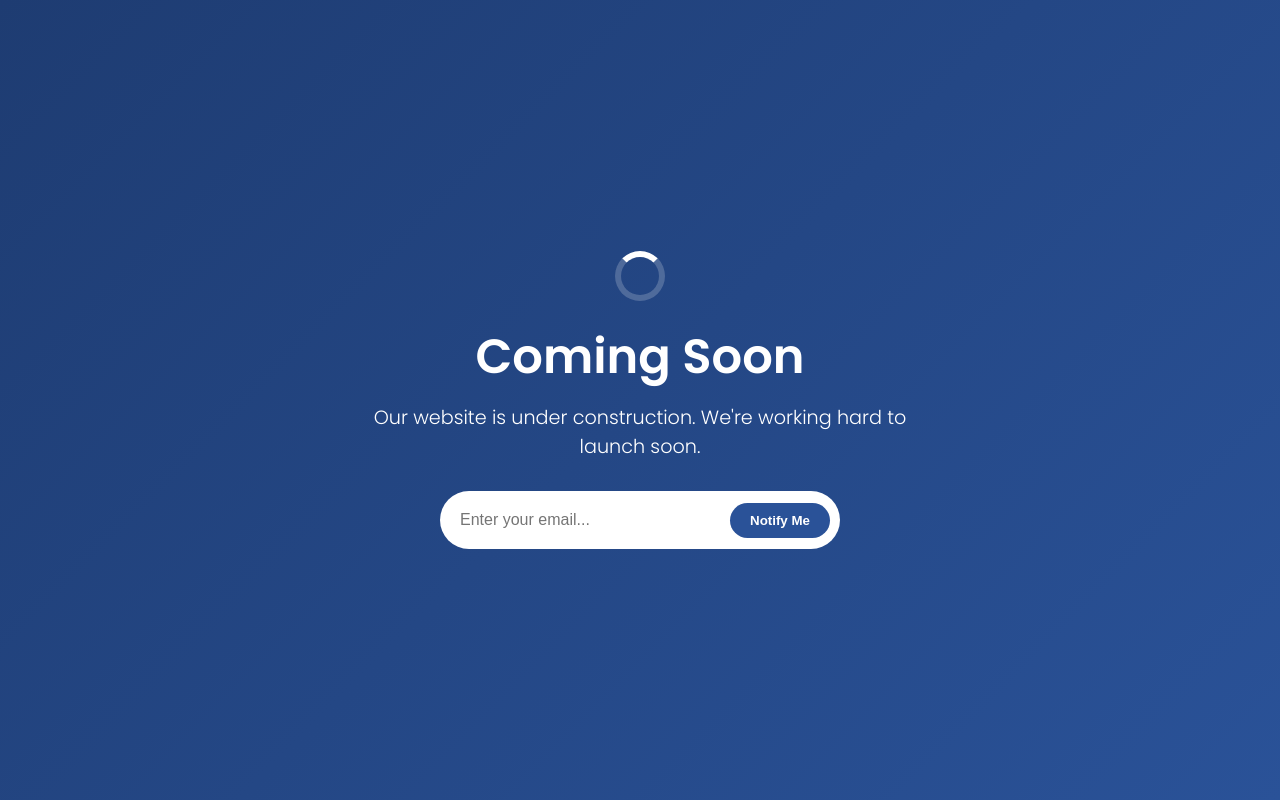
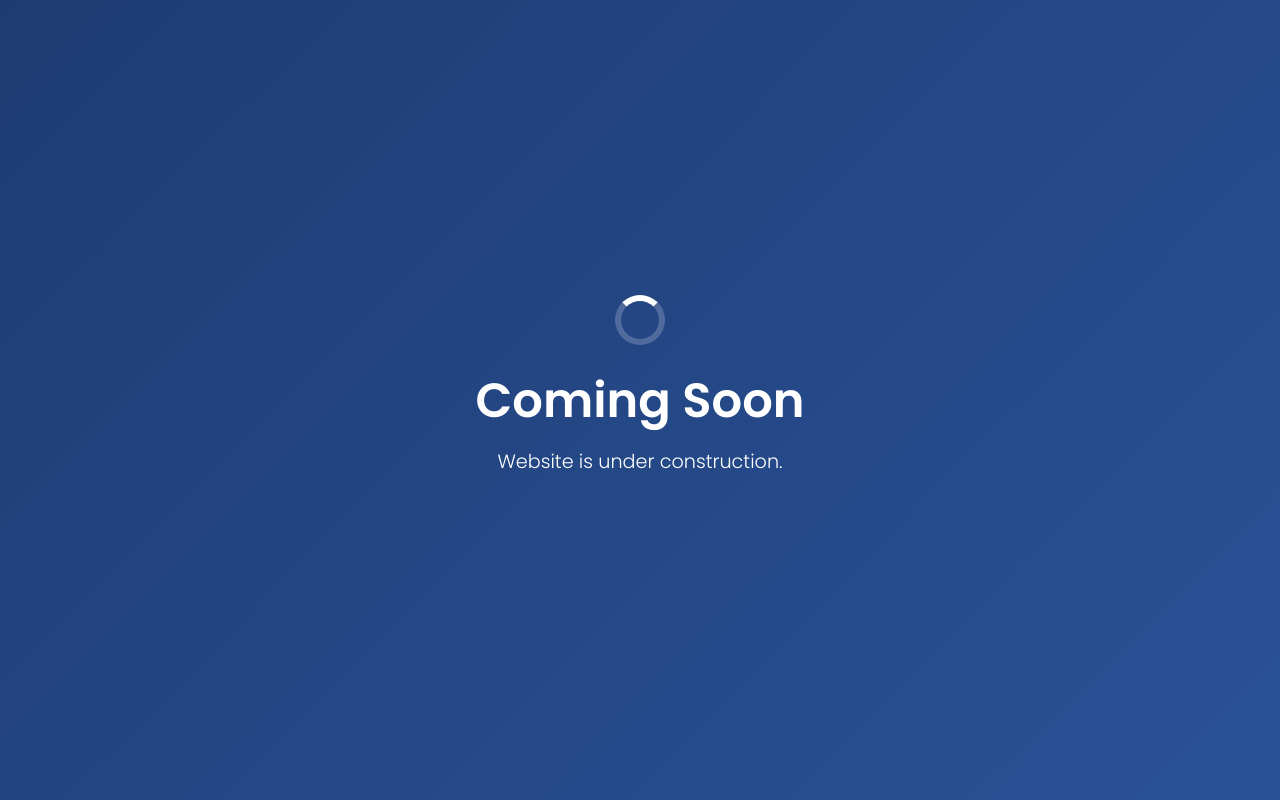
Before and after one commit to wanem1/pukarwanemlimbu.github.io, a plain HTML site: page index.html in a window 1280 px wide. Drawn offline with Linux system fonts and the light colour scheme.

Commit message:
Update index.html

```diff
--- a/index.html
+++ b/index.html
@@ -98,11 +98,7 @@
   <div class="container">
     <div class="loader"></div>
     <h1>Coming Soon</h1>
-    <p>Our website is under construction. We're working hard to launch soon.</p>
-    <div class="email-box">
-      <input type="email" placeholder="Enter your email..." />
-      <button>Notify Me</button>
-    </div>
+    <p>Website is under construction.</p>
   </div>
 </body>
 </html>
```
